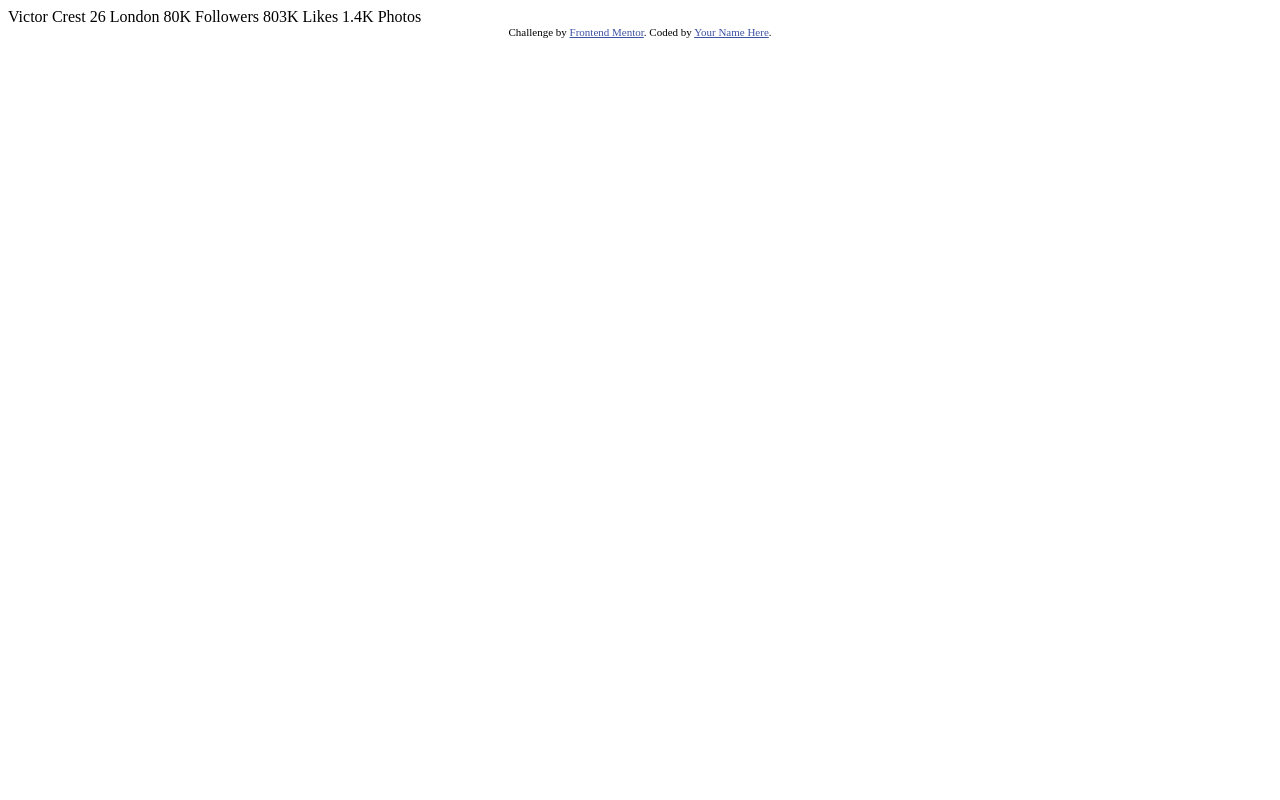
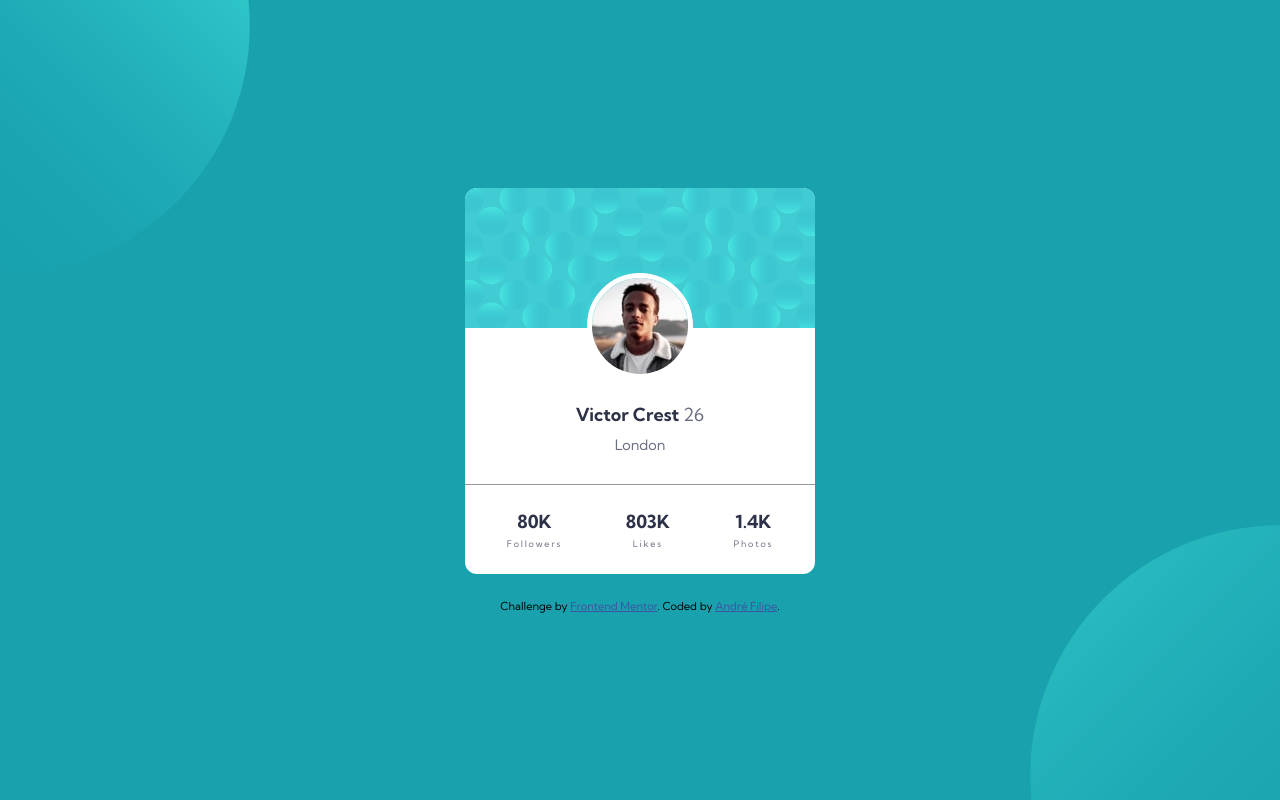
Before and after one commit to EuTechT/profile-card-component, a plain HTML site: page index.html in a window 1280 px wide. Drawn offline with Linux system fonts and the light colour scheme.

Commit message:
Completed Project

```diff
--- a/index.html
+++ b/index.html
@@ -5,6 +5,10 @@
   <meta name="viewport" content="width=device-width, initial-scale=1.0"> <!-- displays site properly based on user's device -->
 
   <link rel="icon" type="image/png" sizes="32x32" href="./images/favicon-32x32.png">
+  <link rel="preconnect" href="https://fonts.gstatic.com">
+  <link href="https://fonts.googleapis.com/css2?family=Kumbh+Sans:wght@400;700&display=swap" rel="stylesheet">
+  <link rel="stylesheet" href="./public/styles/base.css">
+  <link rel="stylesheet" href="./public/styles/card.css">
 
   <title>Frontend Mentor | Profile card component</title>
 
@@ -15,21 +19,39 @@
   </style>
 </head>
 <body>
-  Victor Crest
-  26
-  London
+  <img src="./public/images/bg-pattern-top.svg" alt="Bg Pattern Top" class="bg-pattern-top">
 
-  80K
-  Followers
+  <div class="card">
+    <img src="./public/images/bg-pattern-card.svg" alt="Bg Pattern Card" class="card__img">
+    <div class="card__profile">
+      <img src="./public/images/image-victor.jpg" alt="" class="card__profile__img">
+      <h2><strong>Victor Crest</strong> <span>26</span></h2>
+      <p>London</p>
+    </div>
 
-  803K
-  Likes
+    <div class="card__info">
+      <div class="card__info__column">
+        <h2>80K</h2>
+        <span>Followers</span>
+      </div>
 
-  1.4K
-  Photos
+      <div class="card__info__column">
+        <h2>803K</h2>
+        <span>Likes</span>
+      </div>
+
+      <div class="card__info__column">
+        <h2>1.4K</h2>
+        <span>Photos</span>
+      </div>
+    </div>
+  </div>
+
+  <img src="./public/images/bg-pattern-bottom.svg" alt="Bg Pattern Bottom" class="bg-pattern-bottom">
+
   <div class="attribution">
     Challenge by <a href="https://www.frontendmentor.io?ref=challenge" target="_blank">Frontend Mentor</a>.
-    Coded by <a href="#">Your Name Here</a>.
+    Coded by <a href="#">André Filipe</a>.
   </div>
 </body>
 </html>
--- /dev/null
+++ b/public/styles/base.css
@@ -0,0 +1,53 @@
+:root {
+    /* COLORS */
+    --background: hsl(185, 75%, 39%);
+    --background-card: #fff;
+
+    --text-h2: hsl(229, 23%, 23%);
+    --text-p:hsl(227, 10%, 46%);
+    --text-span: hsl(227, 10%, 46%);
+
+    --border: hsl(0, 0%, 59%);
+
+    /* FONTS */
+    font-family: 'Kumbh Sans', sans-serif;
+    font-size: 18px;
+}
+
+* {
+    padding: 0;
+    margin: 0;
+    box-sizing: border-box;
+}
+
+body {
+    height: 100vh;
+    display: flex;
+    flex-direction: column;
+    justify-content: center;
+    align-items: center;
+
+    background-color: var(--background);
+}
+
+.card {
+    max-width: 400px;
+    margin-bottom: 25px;
+}
+
+.bg-pattern-top, .bg-pattern-bottom {
+    height: 500px;
+    z-index: -2;
+}
+
+.bg-pattern-top {
+    position: fixed;
+    top: -225px;
+    left: -250px;
+}
+
+.bg-pattern-bottom {
+    position: fixed;
+    bottom: -225px;
+    right: -250px;
+}
--- /dev/null
+++ b/public/styles/card.css
@@ -0,0 +1,84 @@
+/*
+    CARD - CONTAINER
+*/
+.card {
+    background-color: var(--background-card);
+    border-radius: 12px;
+}
+
+.card__img {
+    width: 100%;
+    border-radius: 12px 12px 0 0;
+}
+
+/*
+    PROFILE
+*/
+.card__profile {
+    display: flex;
+    flex-direction: column;
+    justify-content: center;
+    align-items: center;
+
+    position: relative;
+
+    border-bottom: 1px solid var(--border);
+}
+
+.card__profile__img {
+    border-radius: 50%;
+    border: 5px solid #fff;
+
+    position: absolute;
+    top: -60px;
+}
+
+.card__profile > h2 {
+    margin: 70px 0 10px 0;
+    font-size: 1rem;
+    font-weight: 700;
+    color: var(--text-h2);
+}
+
+.card__profile > h2 > span {
+    font-size: 1rem;
+    font-weight: normal;
+    color: var(--text-span);
+}
+
+.card__profile > p {
+    margin-bottom: 30px;
+    font-size: 0.8rem;
+    color: var(--text-p);
+}
+
+/*
+    INFO
+*/
+.card__info {
+    display: flex;
+    justify-content: space-around;
+    align-items: center;
+
+    padding: 25px 10px;
+}
+
+.card__info__column {
+    display: flex;
+    flex-direction: column;
+    justify-content: center;
+    align-items: center;
+}
+
+.card__info__column > h2 {
+    font-weight: 700;
+    font-size: 1rem;
+    color: var(--text-h2);
+    margin-bottom: 5px;
+}
+
+.card__info__column > span {
+    color: var(--text-span);
+    font-size: 0.5rem;
+    letter-spacing: 0.1rem;
+}
```
